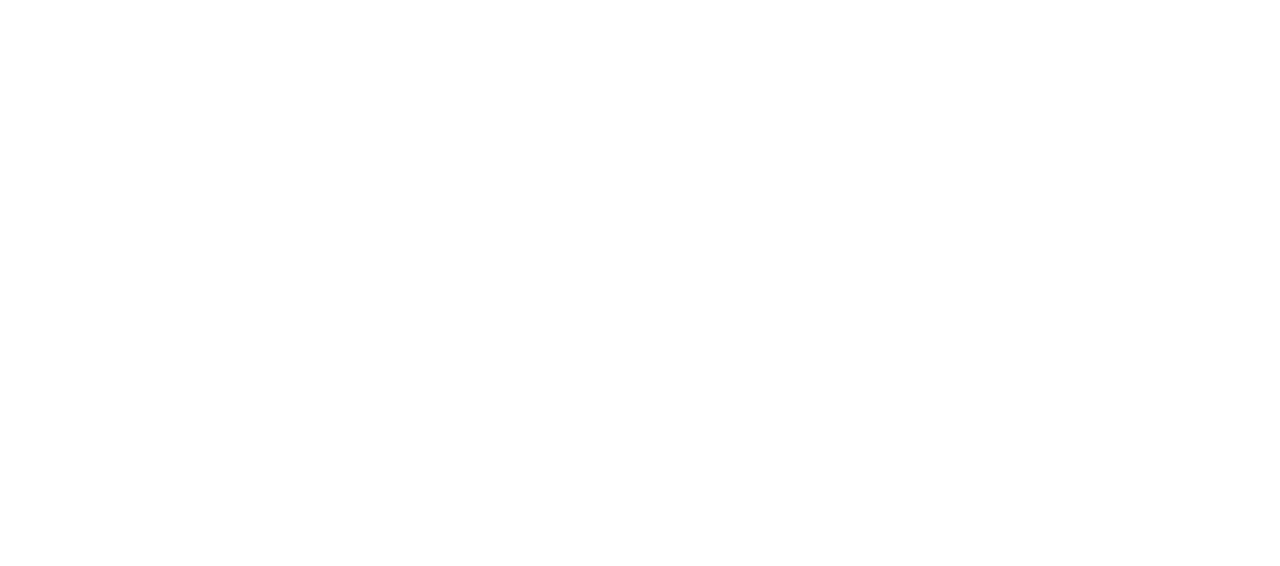
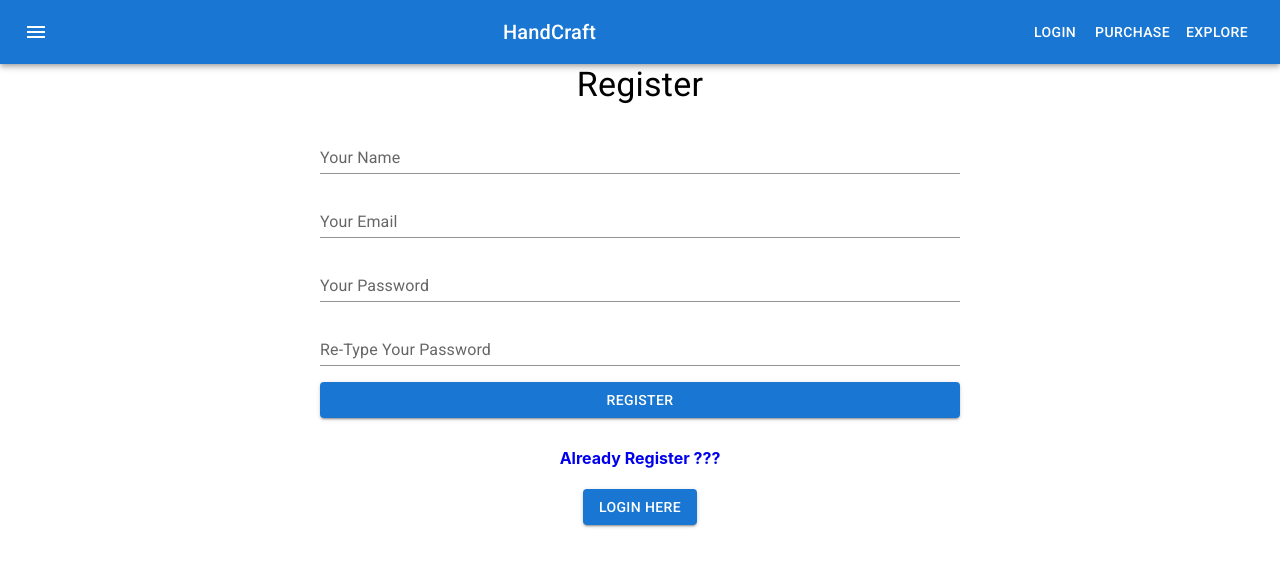
Before and after one commit to mdauwalhossain/handicraft, a React (Create React App) app: page /register in a window 1280 px wide. Shown: the top 566 px of the page. Built offline with nearby package versions, Linux system fonts and the light colour scheme.

Commit message:
firebase

```diff
--- a/package.json
+++ b/package.json
@@ -10,6 +10,7 @@
     "@testing-library/jest-dom": "^5.14.1",
     "@testing-library/react": "^11.2.7",
     "@testing-library/user-event": "^12.8.3",
+    "firebase": "^9.4.0",
     "react": "^17.0.2",
     "react-dom": "^17.0.2",
     "react-router-dom": "^5.3.0",
--- a/src/App.js
+++ b/src/App.js
@@ -3,6 +3,9 @@ import {  BrowserRouter as Router,  Switch,  Route} from "react-router-dom";
 import Explore from './Pages/Home/Explore/Explore';
 import Home from './Pages/Home/Home/Home';
 import Purchase from './Pages/Purchase/Purchase';
+import Login from './Pages/Login/Login';
+import Navigation from './Pages/Home/Navigation/Navigation';
+import Register from './Pages/Login/Register/Register';
 
 
 
@@ -10,6 +13,7 @@ function App() {
   return (
     <div className="App">
      <Router>
+       <Navigation></Navigation>
        <Switch>
          <Route exact path="/">
          <Home></Home>
@@ -23,6 +27,12 @@ function App() {
          <Route path="/purchase">
           <Purchase></Purchase>
          </Route>
+         <Route path="/login">
+          <Login></Login>
+         </Route>
+         <Route path="/register">
+          <Register></Register>
+         </Route>
        </Switch>
      </Router>
     </div>
--- /dev/null
+++ b/src/Pages/Home/Explore/Data/Data.js
@@ -0,0 +1,16 @@
+import React from 'react';
+
+const Data = (props) => {
+    const {name,image, details, price} = props.data;
+    return (
+        <div>
+            <img src={image} alt="" />
+            <h4> {price}</h4>
+            {name}
+
+            {details}
+        </div>
+    );
+};
+
+export default Data;
--- a/src/Pages/Home/Explore/Explore.js
+++ b/src/Pages/Home/Explore/Explore.js
@@ -1,10 +1,46 @@
-import React from 'react';
+import React, { useEffect, useState } from 'react';
+import { experimentalStyled as styled } from '@mui/material/styles';
+import Box from '@mui/material/Box';
+import Paper from '@mui/material/Paper';
+import Grid from '@mui/material/Grid';
+import Data from './Data/Data';
+
+const Item = styled(Paper)(({ theme }) => ({
+    ...theme.typography.body2,
+    padding: theme.spacing(2),
+    textAlign: 'center',
+    color: theme.palette.text.secondary,
+  }));
 
 const Explore = () => {
+    const [probs, setProbs] = useState([]);
+    useEffect(()=>{
+        fetch('./data.json')
+        .then(res => res.json())
+        .then(data => setProbs(data))
+
+    }
+    );
     return (
         <div>
-            explore page
             <h1>EXPLORE</h1>
+            <Box sx={{ flexGrow: 1 }}>
+      <Grid container spacing={{ xs: 2, md: 3 }} columns={{ xs: 4, sm: 8, md: 12 }}>
+        {Array.from(Array(11)).map((_, index) => (
+          <Grid item xs={2} sm={4} md={4} key={index}>
+           <Item>
+           {
+                    probs.slice(0,1).map(para => <Data
+                    key={para.id}
+                    data={para}
+                    ></Data>)
+                }
+
+            </Item>
+          </Grid>
+        ))}
+      </Grid>
+    </Box>
         </div>
     );
 };
--- a/src/Pages/Home/Home/Home.js
+++ b/src/Pages/Home/Home/Home.js
@@ -1,12 +1,10 @@
 import React from 'react';
-import Navigation from '../Navigation/Navigation';
 import Products from '../Products/Products';
 import TopBanner from '../TopBanner/TopBanner';
 
 const Home = () => {
     return (
         <div>
-            <Navigation></Navigation>
             <TopBanner></TopBanner>
             <Products></Products>
         </div>
--- a/src/Pages/Home/Navigation/Navigation.js
+++ b/src/Pages/Home/Navigation/Navigation.js
@@ -6,6 +6,7 @@ import Typography from '@mui/material/Typography';
 import Button from '@mui/material/Button';
 import IconButton from '@mui/material/IconButton';
 import MenuIcon from '@mui/icons-material/Menu';
+import { NavLink } from 'react-router-dom';
 
 const Navigation = () => {
     return (
@@ -24,8 +25,12 @@ const Navigation = () => {
             <Typography variant="h6" component="div" sx={{ flexGrow: 1 }}>
                HandCraft
             </Typography>
-            <Button color="inherit">Login</Button>
+            <NavLink  style={{ textDecoration: 'none', color: 'white'}} to="/login"><Button color="inherit">Login</Button></NavLink>
+            <NavLink  style={{ textDecoration: 'none', color: 'white'}} to="/purchase"><Button color="inherit">Purchase</Button></NavLink>
+            <NavLink  style={{ textDecoration: 'none', color: 'white'}} to="/explore"><Button color="inherit">Explore</Button></NavLink>
+
             </Toolbar>
+
         </AppBar>
     </Box>
 
--- a/src/Pages/Home/Products/Products.js
+++ b/src/Pages/Home/Products/Products.js
@@ -32,7 +32,6 @@ const Products = () => {
                 infos.slice(0,1).map(info => <Body
                     key= {info.id}
                     info={info}
-
                     ></Body>)
                 }
             </Item>
--- a/src/Pages/Home/TopBanner/TopBanner.js
+++ b/src/Pages/Home/TopBanner/TopBanner.js
@@ -15,7 +15,7 @@ const TopBanner = () => {
             image="https://thumbs.dreamstime.com/b/indigenous-craft-market-los-ponchos-square-ecuador-town-otavalo-one-182366692.jpg"
           />
           <CardContent>
-            <Link  style={{ textDecoration: 'none'}} to="/purchase">
+            <Link  style={{ textDecoration: 'none'}} to="/explore">
           <Button variant="contained">Explore More</Button>
          </Link>
           </CardContent>
--- /dev/null
+++ b/src/Pages/Login/Login.js
@@ -0,0 +1,58 @@
+import React, { useState } from 'react';
+import Grid from '@mui/material/Grid';
+import Typography from '@mui/material/Typography';
+import { Button, TextField } from '@mui/material';
+import { Link } from 'react-router-dom';
+
+
+const Login = () => {
+    const [loginData, setLoginData] = useState({});
+
+    const handleOnChange = e =>{
+        const field = e.target.name;
+        const value = e.target.value;
+        const newLoginData = { ...loginData };
+        newLoginData[field] = value;
+        setLoginData(newLoginData);
+    }
+
+    const handleLoginSubmit = e =>{
+        alert('submit')
+        e.preventDefault()
+    }
+    return (
+        <div>
+            <Grid item xs={12}>
+            <Typography variant="h4" gutterBottom component="div">
+        Login
+      </Typography>
+      <form onSubmit={handleLoginSubmit}>
+      <TextField
+                            sx={{ width: '50%', m: 1 }}
+                            id="standard-basic"
+                            label="Your Email"
+                            type="email"
+                            name="email"
+                            onChange={handleOnChange}
+                            variant="standard" />
+                        <TextField
+                            sx={{ width: '50%', m: 1 }}
+                            id="standard-basic"
+                            label="Your Password"
+                            type="password"
+                            name="password"
+                            onChange={handleOnChange}
+                            variant="standard" />
+
+                        <Button sx={{ width: '50%', m: 1 }} type="submit" variant="contained">Login</Button>
+                        <Link  style={{ textDecoration: 'none'}} to="/register">
+                            <h4>New User ???</h4>
+          <Button variant="contained">Register Here</Button>
+         </Link>
+      </form>
+            </Grid>
+        </div>
+    );
+};
+
+export default Login;
--- /dev/null
+++ b/src/Pages/Login/Register/Register.js
@@ -0,0 +1,74 @@
+import React, { useState } from 'react';
+import Grid from '@mui/material/Grid';
+import Typography from '@mui/material/Typography';
+import { Button, TextField } from '@mui/material';
+import { Link } from 'react-router-dom';
+
+const Register = () => {
+    const [loginData, setLoginData] = useState({});
+
+    const handleOnChange = e =>{
+        const field = e.target.name;
+        const value = e.target.value;
+        const newLoginData = { ...loginData };
+        newLoginData[field] = value;
+        setLoginData(newLoginData);
+    }
+
+    const handleLoginSubmit = e =>{
+        if (loginData.password !== loginData.password2) {
+            alert('Your password did not match');
+            return
+        }
+        alert('submit')
+        e.preventDefault()
+    }
+    return (
+        <Grid item xs={12}>
+        <Typography variant="h4" gutterBottom component="div">
+    Register
+  </Typography>
+  <form onSubmit={handleLoginSubmit}>
+                        <TextField
+                            sx={{ width: '50%', m: 1 }}
+                            id="standard-basic"
+                            label="Your Name"
+                            name="name"
+                            // onBlur={handleOnBlur}
+                            variant="standard" />
+                    <TextField
+                        sx={{ width: '50%', m: 1 }}
+                        id="standard-basic"
+                        label="Your Email"
+                        type="email"
+                        name="email"
+                        onChange={handleOnChange}
+                        variant="standard" />
+                    <TextField
+                        sx={{ width: '50%', m: 1 }}
+                        id="standard-basic"
+                        label="Your Password"
+                        type="password"
+                        name="password"
+                        onChange={handleOnChange}
+                        variant="standard" />
+                         <TextField
+                            sx={{ width: '50%', m: 1 }}
+                            id="standard-basic"
+                            label="Re-Type Your Password"
+                            type="password"
+                            name="password2"
+                            // onBlur={handleOnBlur}
+                            variant="standard" />
+
+                    <Button sx={{ width: '50%', m: 1 }} type="submit" variant="contained">Register</Button>
+                    <Link  style={{ textDecoration: 'none'}} to="/login">
+                        <h4>Already Register ???</h4>
+      <Button variant="contained">Login Here</Button>
+     </Link>
+  </form>
+        </Grid>
+    );
+};
+
+export default Register;
```
Also changed, not shown: src/Pages/Login/Firebase/Firebase.config.js (added, +10 -0 lines), 1 other file (tests, documents, lock files or other folders).
